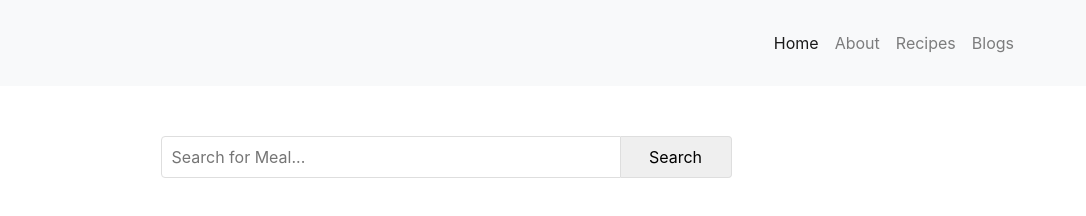
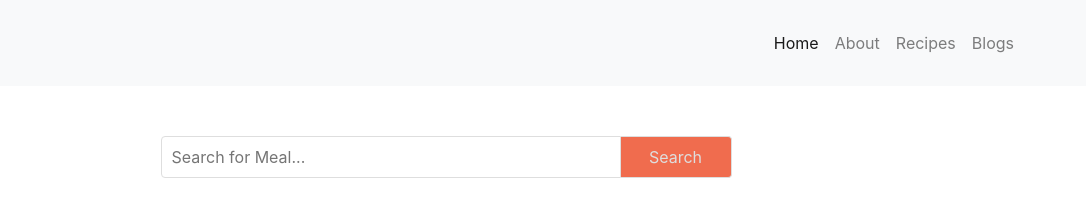
Before and after one commit to tameemshahriar/hungry-monster, a plain HTML site: page index.html in a window 1280 px wide. Shown: the full height of the page, 194-1280 px from the left. Drawn offline with nearby package versions, Linux system fonts and the light colour scheme.

Commit message:
all done

```diff
--- a/style.css
+++ b/style.css
@@ -53,6 +53,8 @@ input[type="text"] {
     width: 111px;
     border-top-right-radius: 4px;
     border-bottom-right-radius: 4px;
+    color: #dedede;
+    background-color: #F06C4E;
 }
 
 .random-btn {
```
